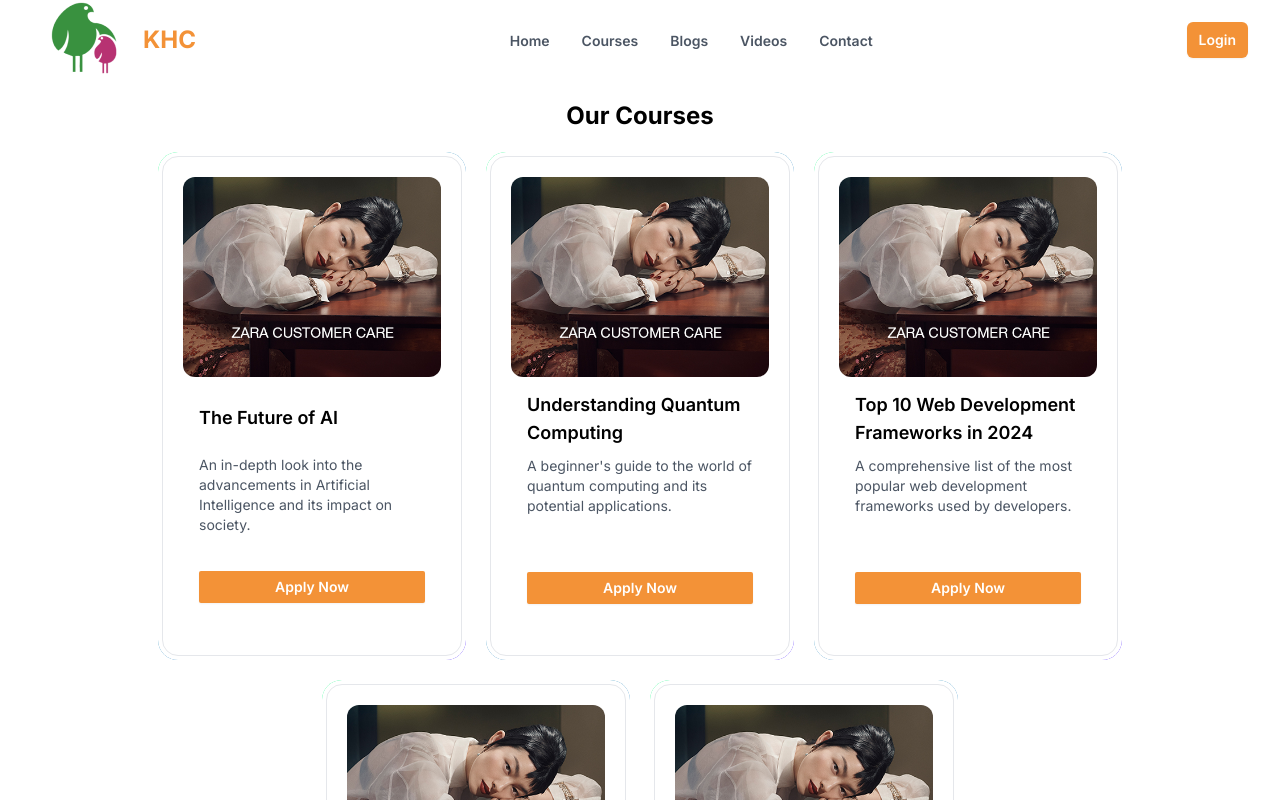
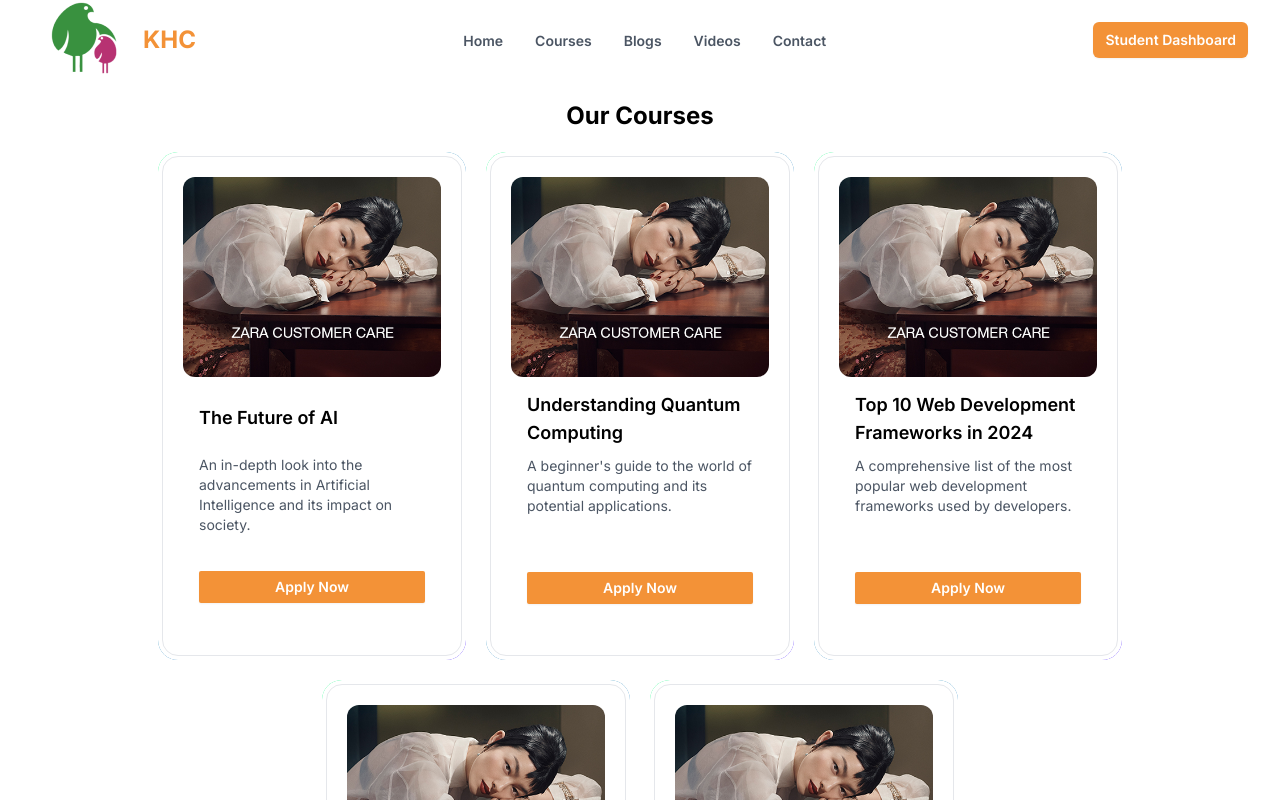
Before and after one commit to sudoarchie/frontend_khc, a Next.js app: page /courses in a window 1280 px wide. Shown: the top 800 px of the page. Built offline with nearby package versions, Linux system fonts and the light colour scheme.

Commit message:
Nav student dashboard

```diff
--- a/app/components/Navbar.tsx
+++ b/app/components/Navbar.tsx
@@ -64,12 +64,12 @@ export function Navbar() {
           </ul>
         </div>
         <div className="hidden lg:block">
-          <Link href={"/login"}>
+          <Link href={"/student"}>
             <button
               type="button"
               className="rounded-md bg-primary px-3 py-2 text-sm font-semibold text-white shadow-sm hover:bg-primary/80 focus-visible:outline focus-visible:outline-2 focus-visible:outline-offset-2 focus-visible:outline-black"
             >
-              Login
+              Student Dashboard
             </button>
           </Link>
         </div>
@@ -117,12 +117,14 @@ export function Navbar() {
                     ))}
                   </nav>
                 </div>
-                <button
-                  type="button"
-                  className="mt-4 w-full rounded-md bg-primary px-3 py-2 text-sm font-semibold text-white shadow-sm hover:bg-primary/80 focus-visible:outline focus-visible:outline-2 focus-visible:outline-offset-2 focus-visible:outline-black"
-                >
-                  Button text
-                </button>
+                <Link href={"/student"}>
+                  <button
+                    type="button"
+                    className="mt-4 w-full rounded-md bg-primary px-3 py-2 text-sm font-semibold text-white shadow-sm hover:bg-primary/80 focus-visible:outline focus-visible:outline-2 focus-visible:outline-offset-2 focus-visible:outline-black"
+                  >
+                    Student Dashboard
+                  </button>
+                </Link>
               </div>
             </div>
           </div>
```
